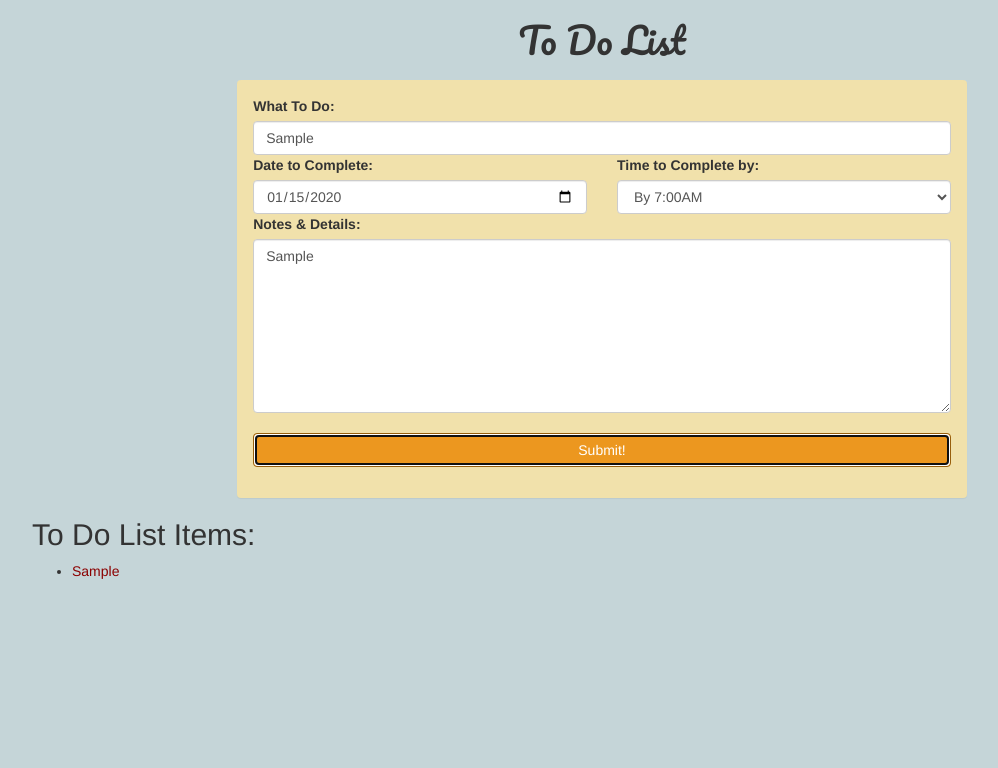
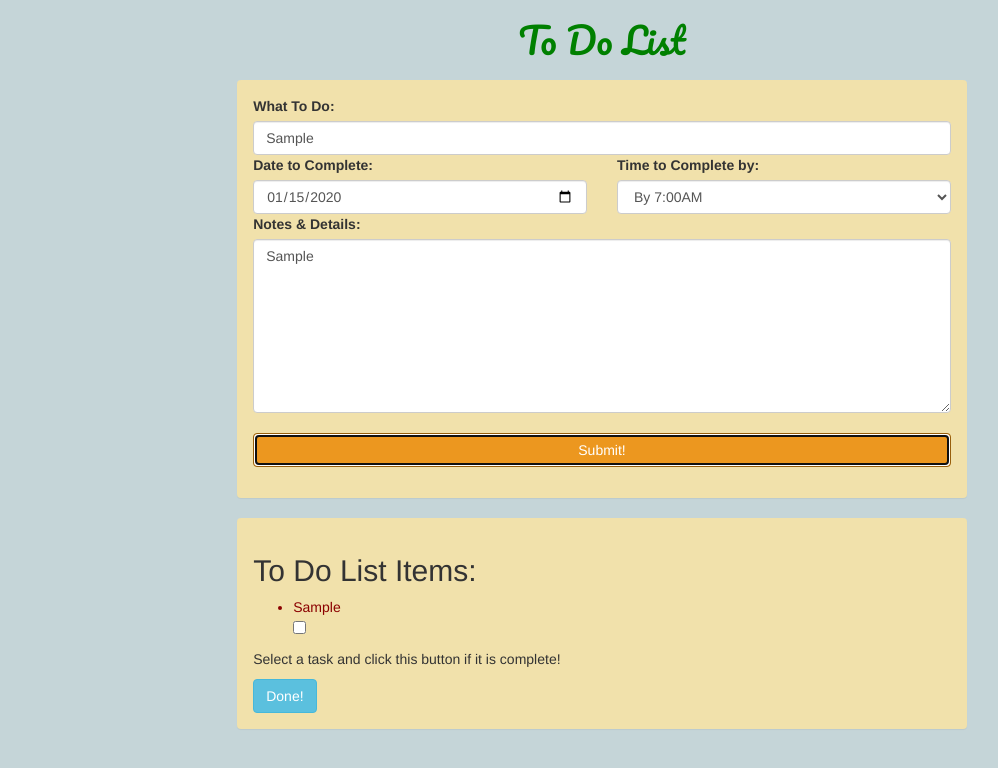
Before and after one commit to ericasummers/todolist, a plain HTML site: page index.html in a window 1280 px wide. Both pictures are taken after typing "Sample", "2020-01-15", "Sample" into the empty fields and a click on the button "Submit!". Shown: the whole page, without its empty margins (38-1036 px from the left). Drawn offline with Linux system fonts and the light colour scheme.

Commit message:
add javascript to try to remove bullet items

```diff
--- a/css/styles.css
+++ b/css/styles.css
@@ -35,3 +35,7 @@ h1 {
   display: block;
   margin: 20px auto;
 }
+
+#five {
+  color: green;
+}
--- a/index.html
+++ b/index.html
@@ -11,7 +11,7 @@
   </head>
   <body>
     <div class="container">
-      <h1>To Do List</h1>
+      <h1 id="five">To Do List</h1>
 
       <div class="panel">
         <div class="panel-body">
@@ -48,13 +48,13 @@
         </div>
       </div>
 
-
       <div id="show-lists">
+        <div class="panel">
+          <div class="panel-body">
             <h2>To Do List Items:</h2>
             <ul>
 
             </ul>
-      </div>
 
             <div id="show-detail">
               <h4>To Do Item</h4>
@@ -65,8 +65,12 @@
               <p class="todotime"></p>
               <h4>Note</h4>
               <p class="todonote"></p>
+            </div>
 
+            <p>Select a task and click this button if it is complete!</p>
             <button id="complete" class="btn btn-info">Done!</button>
+          </div>
+        </div>
       </div>
 
     </div>
--- a/js/scripts.js
+++ b/js/scripts.js
@@ -1,4 +1,4 @@
-//business logic
+
 
 function ToDoList(whattodo, deadlinedate, deadlinetime, notes){
   this.whatToDo = whattodo;
@@ -7,12 +7,11 @@ function ToDoList(whattodo, deadlinedate, deadlinetime, notes){
   this.notes = notes;
 }
 
-
-
+var id = 0;
+var whatToDoArray = [];
 //interface logic
 
 $(function(){
-
   $("form#todolistform").submit(function(event){
 
     var whatToDo = $("input#whattodo").val();
@@ -22,21 +21,39 @@ $(function(){
 
     var newToDoList = new ToDoList(whatToDo, deadlineDate, deadlineTime, notes);
 
+
+
     $("#show-lists").show();
-    $("#show-lists ul").append("<li><span class='todolists'>" + newToDoList.whatToDo + "</span></li>");
+    $("#show-lists ul").append("<span class='todolists'><li>"+ newToDoList.whatToDo
+    + "</li></span>"  + "<input type='checkbox' name='list-item' id='" + newToDoList.whatToDo + "'>");
+
+    whatToDoArray.push(newToDoList.whatToDo);
+    alert(whatToDoArray);
+
 
     $(".todolists").last().click(function(){
-      $("#show-detail").toggle(this);
+      $("#show-detail").toggle();
       $(".todoitem").text(newToDoList.whatToDo);
       $(".tododate").text(newToDoList.deadlineDate);
       $(".todotime").text(newToDoList.deadlineTime);
       $(".todonote").text(newToDoList.notes);
-    });
+      });
 
-    $("#complete").click(function(){
-      $(".todolists").this().remove();
-    });
+      alert(whatToDoArray.length);
+
+
+
     event.preventDefault();
   });
 
+  $("#complete").click(function(){
+    for(var i=0; i<whatToDoArray.length; i++){
+       console.log($("#cat").is(':checked'));
+        if(           $("#" + whatToDoArray[i]).is(':checked')   ){
+          alert("I am checked");
+          $("#newToDoList.whatToDo").remove();
+        }
+      };
+  });
+
 });
```
Lines whose indentation alone changed are shown as unchanged.
